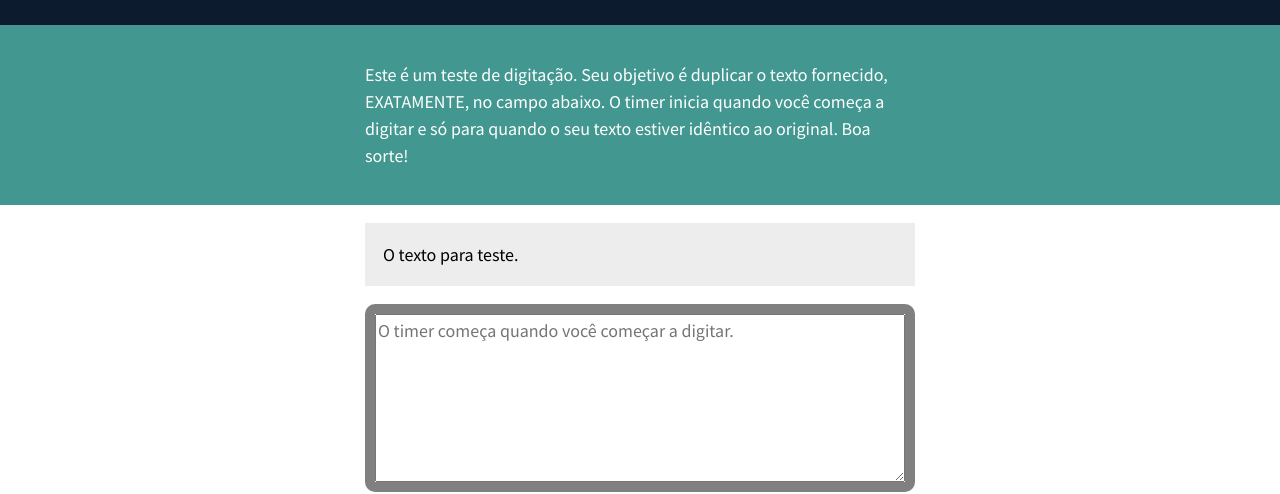
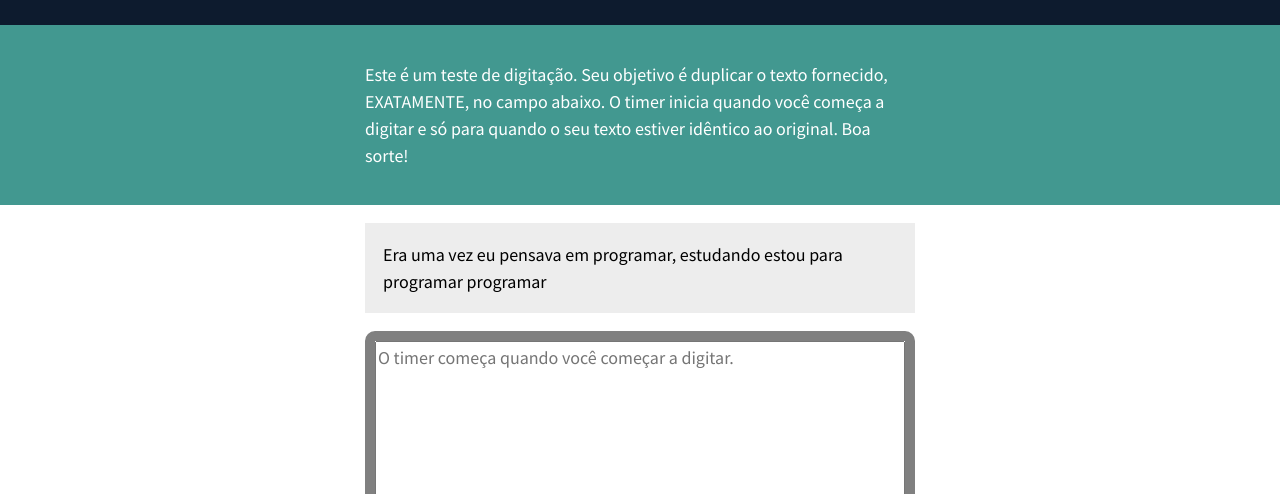
Before and after one commit to schmidtrafael/TesteSuaDigitacao, a plain HTML site: page index.html in a window 1280 px wide. Shown: the part 113-607 px from the top of the page. Drawn offline with Linux system fonts and the light colour scheme.

Commit message:
update de texo

```diff
--- a/index.html
+++ b/index.html
@@ -20,7 +20,7 @@
         </article><!-- .intro -->
         <section class="test-area">
             <div id="origin-text">
-                <p>O texto para teste.</p>
+                <p>Era uma vez eu pensava em programar, estudando estou para programar programar</p>
             </div><!-- #origin-text -->
 
             <div class="test-wrapper">
--- a/script.js
+++ b/script.js
@@ -65,7 +65,7 @@ function reset() {
     testWrapper.style.boderColor = "grey"
 }
 
-// Listeners de eventos para entrada de teclado e o botão de recomeçar:
+// Listeners de eventos para entrada de teclado botão de recomeçar:
 testArea.addEventListener("keypress", start, false);
 testArea.addEventListener("keyup", spellCheck, false);
 resetButton.addEventListener("click", reset, false);
```
